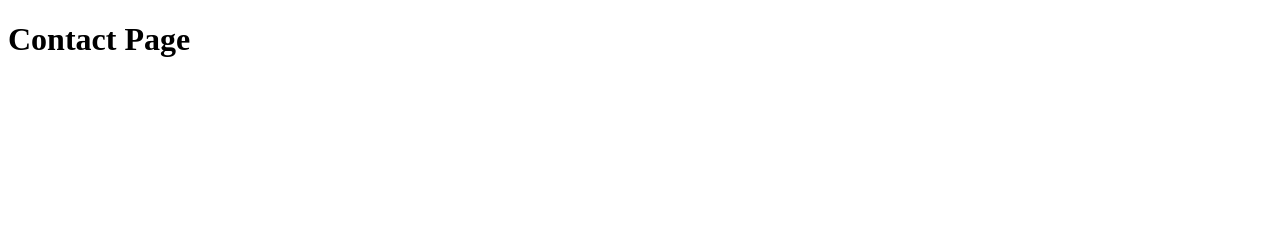
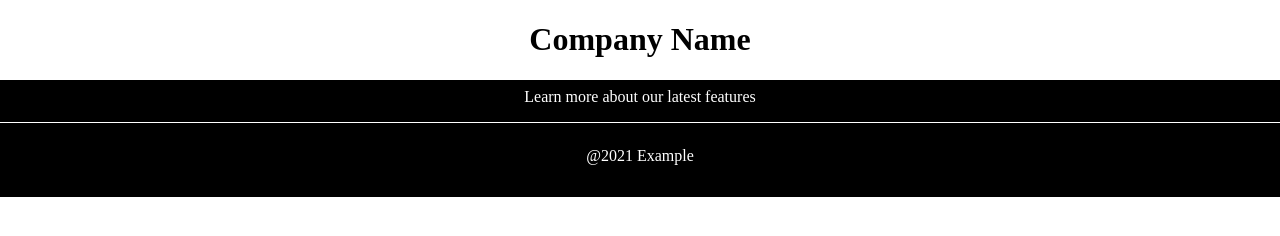
Before and after one commit to icampos/databricks.gatsby.test, a Gatsby site: page /contact in a window 1280 px wide. Built offline with nearby package versions, Linux system fonts and the light colour scheme; Gatsby itself is replaced by a stand-in of ours.

Commit message:
Subtask-US-1: Adding initial components for Contact Page

```diff
--- /dev/null
+++ b/src/components/Footer.tsx
@@ -0,0 +1,28 @@
+import React from "react";
+import { styled } from "styled-components";
+
+export const Footer: React.FC = () => <FooterContainer>
+    <div>
+
+    </div>
+    <CopyRightContainer>
+        @2021 Example
+    </CopyRightContainer>
+</FooterContainer>;
+
+const FooterContainer = styled.div`
+    width: 100%;
+    background-color: #000000;
+    text-align: center;
+    padding: 8px 0;
+    color: #ffffff;
+`
+
+const CopyRightContainer = styled.div`
+    border-top: 1px solid #ffffff;
+    width: 100%;
+    background-color: #000000;
+    text-align: center;
+    padding: 24px 0;
+    color: #ffffff;
+`
--- /dev/null
+++ b/src/components/LearnMore.tsx
@@ -0,0 +1,12 @@
+import React from "react";
+import { styled } from "styled-components";
+
+export const LearnMore: React.FC = () => <LearnMoreContainer>Learn more about our latest features</LearnMoreContainer>;
+
+const LearnMoreContainer = styled.div`
+    width: 100%;
+    background-color: #000000;
+    text-align: center;
+    padding: 8px 0;
+    color: #ffffff;
+`
--- a/src/pages/contact.tsx
+++ b/src/pages/contact.tsx
@@ -1,13 +1,28 @@
 import * as React from "react"
+
+import '../styles/styles.css';
+import { styled } from "styled-components";
+
+
 import type { HeadFC, PageProps } from "gatsby"
 
+import { LearnMore } from "../components/LearnMore"
+import {Footer} from '../components/Footer'
 
 const ContactPage: React.FC<PageProps> = () => {
   return (
-   <h1>Contact Page</h1>
+    <>
+    <ContactPageTitle>Company Name</ContactPageTitle>
+   <LearnMore />
+   <Footer/>
+   </>
   )
 }
 
 export default ContactPage
 
 export const Head: HeadFC = () => <title>Contact</title>
+
+const ContactPageTitle = styled.h1`
+  text-align: center;
+`
--- /dev/null
+++ b/src/styles/styles.css
@@ -0,0 +1,3 @@
+body{
+    margin: 0;
+}
```
Also changed, not shown: src/components/Form.tsx (added), src/components/Information.tsx (added).
